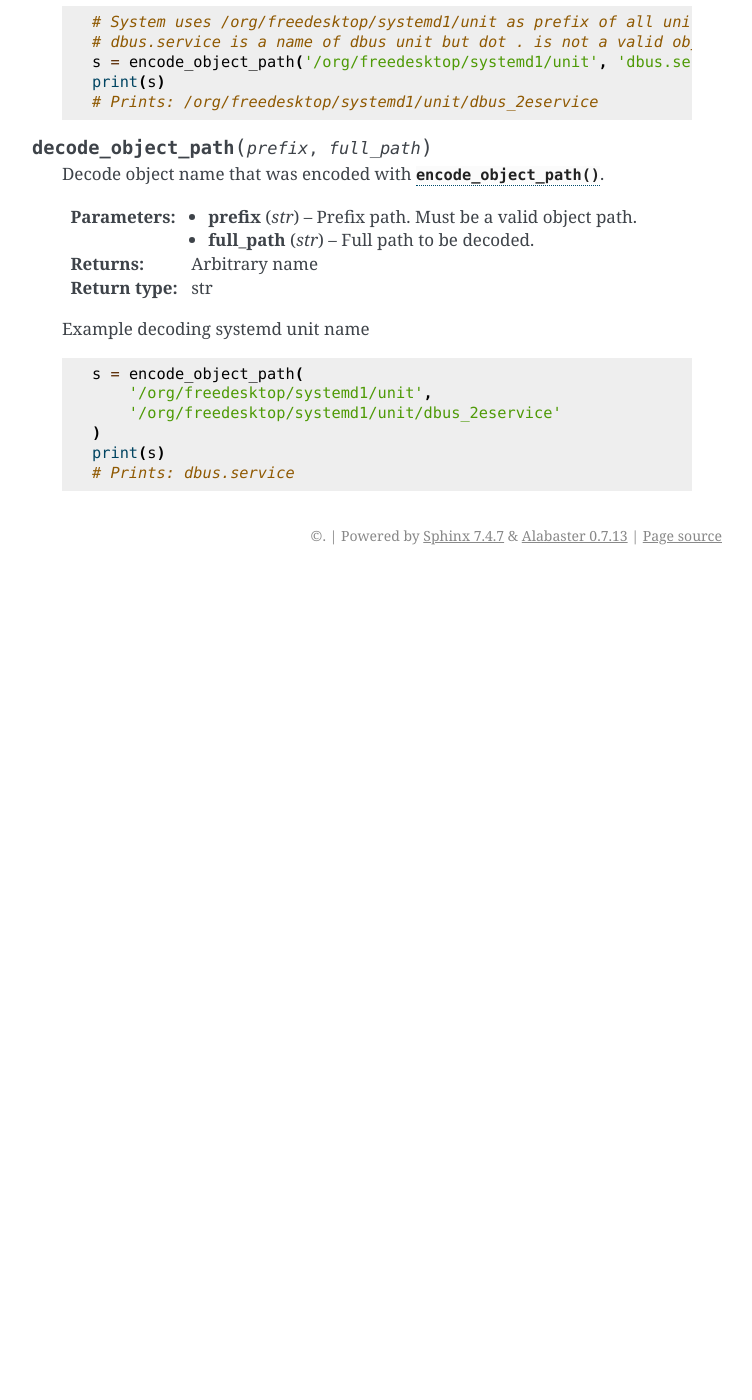
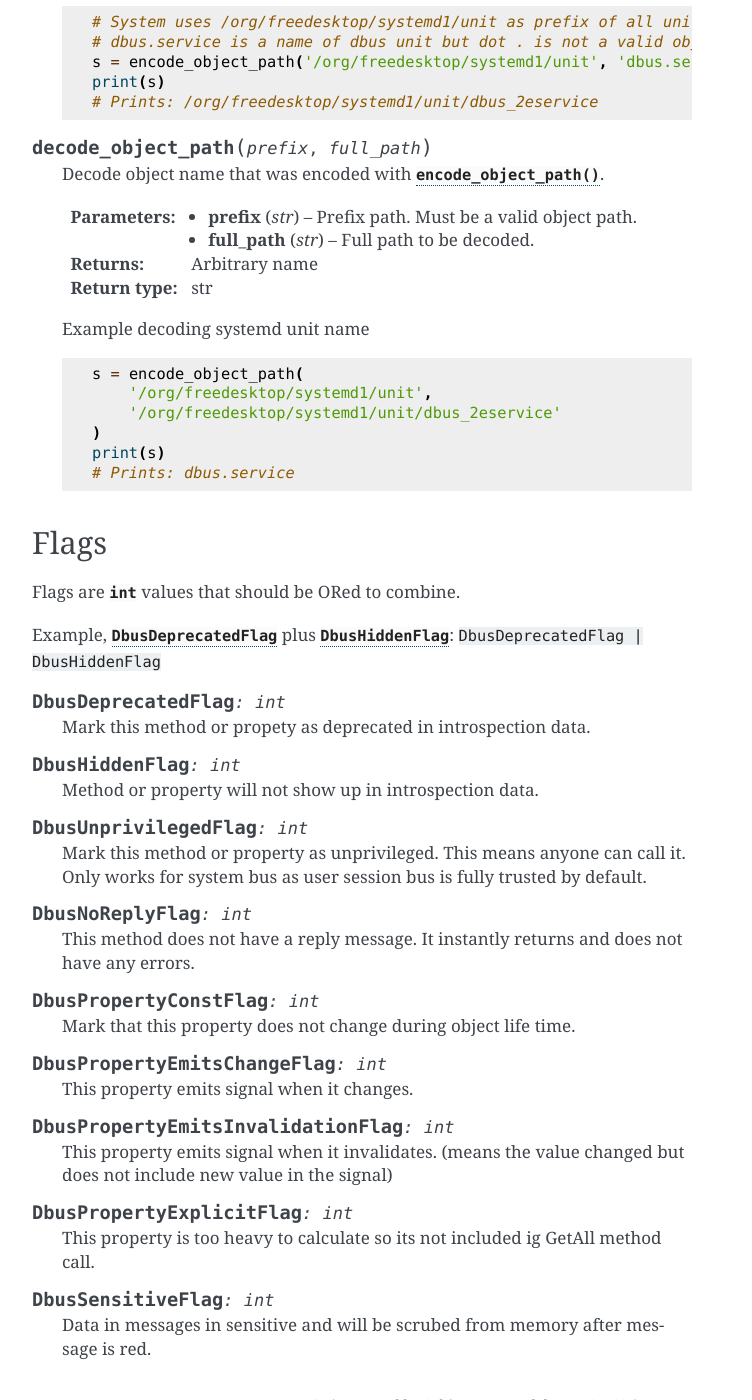
Before and after one commit to python-sdbus/python-sdbus, a Sphinx documentation site: the page built from docs/common_api.rst, in a window 1280 px wide and 1400 px high, scrolled down 1183 px. Shown: the whole window, without its empty margins (388-1140 px from the left). Built offline with Sphinx 7.4.7, drawn with Linux system fonts in a browser that asks for light colours; before the commit the page ends 1758 px from its top, so only the background shows below that; some of the changed text lies outside the part shown.

Commit message:
docs: Documented flags

```diff
--- a/docs/common_api.rst
+++ b/docs/common_api.rst
@@ -84,3 +84,64 @@ Helper functions
         )
         print(s)
         # Prints: dbus.service
+
+
+.. _dbus-flags:
+
+Flags
++++++++++++++++++++++++++++++++++++
+
+Flags are :py:obj:`int` values that should be ORed to combine.
+
+Example, :py:obj:`DbusDeprecatedFlag` plus :py:obj:`DbusHiddenFlag`: ``DbusDeprecatedFlag | DbusHiddenFlag``
+
+.. py:data:: DbusDeprecatedFlag
+    :type: int
+
+    Mark this method or propety as deprecated in introspection data.
+
+.. py:data:: DbusHiddenFlag
+    :type: int
+
+    Method or property will not show up in introspection data.
+
+.. py:data:: DbusUnprivilegedFlag
+    :type: int
+
+    Mark this method or property as unprivileged. This means anyone can
+    call it. Only works for system bus as user session bus is fully
+    trusted by default.
+
+.. py:data:: DbusNoReplyFlag
+    :type: int
+
+    This method does not have a reply message. It instantly returns
+    and does not have any errors.
+
+.. py:data:: DbusPropertyConstFlag
+    :type: int
+
+    Mark that this property does not change during object life time.
+
+.. py:data:: DbusPropertyEmitsChangeFlag
+    :type: int
+
+    This property emits signal when it changes.
+
+.. py:data:: DbusPropertyEmitsInvalidationFlag
+    :type: int
+
+    This property emits signal when it invalidates. (means the value changed
+    but does not include new value in the signal)
+
+.. py:data:: DbusPropertyExplicitFlag
+    :type: int
+
+    This property is too heavy to calculate so its not included ig GetAll method
+    call.
+
+.. py:data:: DbusSensitiveFlag
+    :type: int
+
+    Data in messages in sensitive and will be scrubed from memory after message
+    is red.
```
Also changed, not shown: docs/asyncio.rst (+9 -3 lines), docs/sync.rst (+15 -1 lines).
